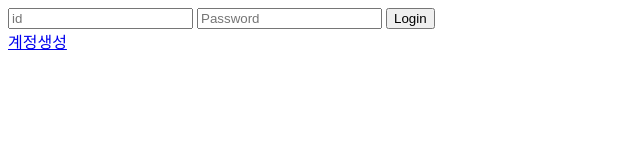
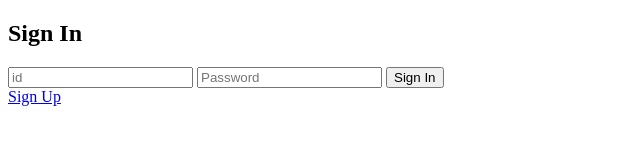
Before and after one commit to Quema100/Quality, a plain HTML site: page src/web/main.html in a window 1280 px wide. Shown: the whole page, without its empty margins (0-640 px from the left). Drawn offline with Linux system fonts and the light colour scheme; no server answers.

Commit message:
fix:HTML

```diff
--- a/App.js
+++ b/App.js
@@ -52,6 +52,7 @@ const createWindow = () => {
       preload: path.join(__dirname, './preload.js')
     },
   })
+
   win.on('close', (event) => {
     event.preventDefault(); // 기본 close 동작 막기
     win.hide(); // 창 숨기기
--- a/src/backend/server.js
+++ b/src/backend/server.js
@@ -32,6 +32,10 @@ app.get('/signup', (req, res) => {
   res.sendFile(path.join(__dirname, '../web/signup', 'signup.html'));
 });
 
+app.get('/signin', (req, res) => {
+  res.sendFile(path.join(__dirname, '../web/signup', 'signup.html'));
+});
+
 app.post('/sign', (req, res) => {
   // 데이터 처리 로직
   console.log(req.body)
--- a/src/web/main.html
+++ b/src/web/main.html
@@ -11,12 +11,13 @@
     </head>
     <body>
         <div class="login-wrapper">
-            <form method="post" action="/sign" id="login-form">
+            <h2>Sign In</h2>
+            <form method="post" action="/signin" id="login-form">
                 <input type="text" name="id" placeholder="id">
                 <input type="password" name="userPassword" placeholder="Password">
-                <input type="submit" value="Login">
+                <input type="submit" value="Sign In">
             </form>
         </div>
-        <a href="/signup">계정생성</a>
+        <a href="/signup">Sign Up</a>
     </body>
 </html>
```
Also changed, not shown: src/web/signup/signup.html (+2 -2 lines).
